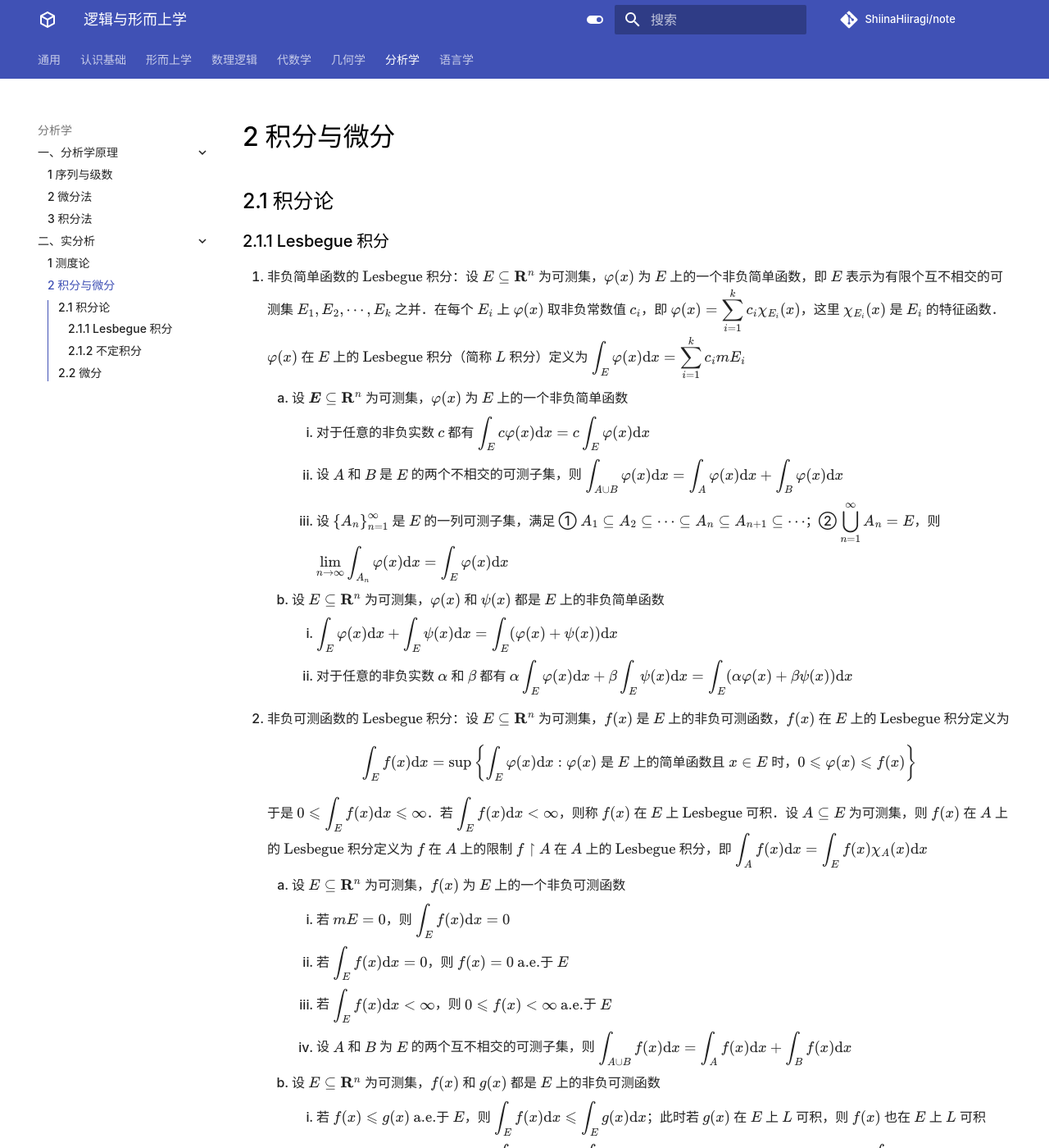
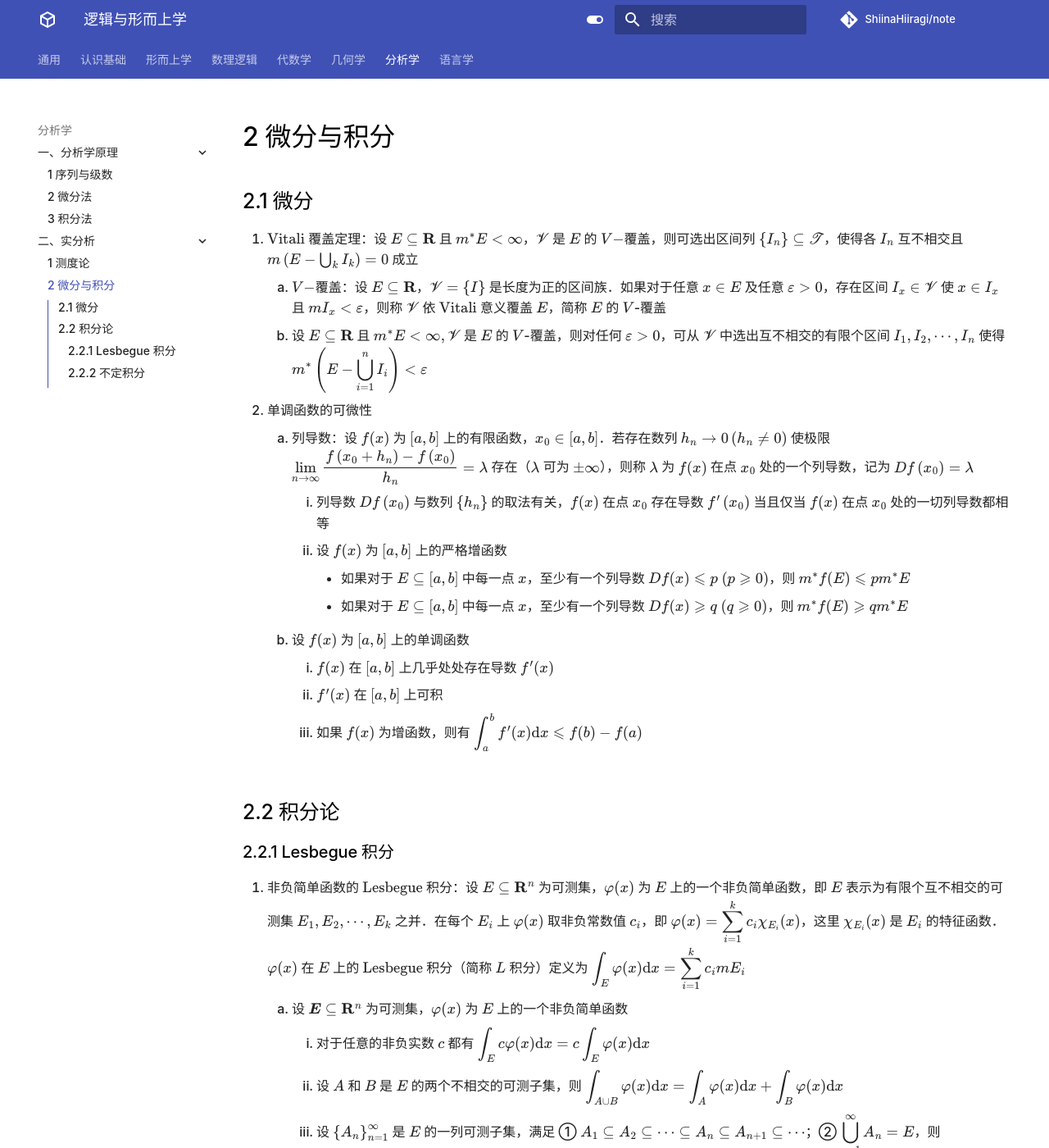
Before and after one commit to ShiinaHiiragi/note, an MkDocs documentation site: the page built from docs/anly/real/lbg.md, in a window 1280 px wide and 1400 px high. Shown: the whole window at 82% size. Built offline with MkDocs 1.6.1 and Material for MkDocs 9.7.7, drawn with Linux system fonts in a browser that asks for light colours; comment, search, counter and statistics services are not loaded; some of the changed text lies outside the part shown.

Commit message:
stage for title alter

```diff
--- a/docs/anly/real/lbg.md
+++ b/docs/anly/real/lbg.md
@@ -1,7 +1,23 @@
-# 2 积分与微分
+# 2 微分与积分
 
-## 2.1 积分论
-### 2.1.1 Lesbegue 积分
+## 2.1 微分
+1. $\text{Vitali}$ 覆盖定理：设 $E \subseteq \mathbf{R}$ 且 $m^{*} E<\infty$，$\mathscr{V}$ 是 $E$ 的 $V-$覆盖，则可选出区间列 $\left\{I_{n}\right\} \subseteq \mathscr{T}$，使得各 $I_{n}$ 互不相交且 $m\left(E - \bigcup_{k} I_{k}\right)=0$ 成立
+    1. $V-$覆盖：设 $E \subseteq \mathbf{R}$，$\mathscr{V}=\{I\}$ 是长度为正的区间族．如果对于任意 $x \in E$ 及任意 $\varepsilon>0$，存在区间 $I_{x} \in \mathscr{V}$ 使 $x \in I_{x}$ 且 $m I_{x}<\varepsilon$，则称 $\mathscr{V}$ 依 $\text{Vitali}$ 意义覆盖 $E$，简称 $E$ 的 $V$-覆盖
+    2. 设 $E \subseteq \mathbf{R}$ 且 $m^{*} E<\infty, \mathscr{V}$ 是 $E$ 的 $V$-覆盖，则对任何 $\varepsilon>0$，可从 $\mathscr{V}$ 中选出互不相交的有限个区间 $I_{1}, I_{2}, \cdots, I_{n}$ 使得 ${\displaystyle m^{*}\left(E - \bigcup_{i=1}^{n} I_{i}\right)<\varepsilon}$
+2. 单调函数的可微性
+    1. 列导数：设 $f(x)$ 为 $[a, b]$ 上的有限函数，$x_{0} \in[a, b]$．若存在数列 $h_{n} \rightarrow 0\left(h_{n} \neq 0\right)$ 使极限 ${\displaystyle \lim _{n \to \infty} \dfrac{f\left(x_{0}+h_{n}\right)-f\left(x_{0}\right)}{h_{n}}=\lambda}$ 存在（$\lambda$ 可为 $\pm \infty$），则称 $\lambda$ 为 $f(x)$ 在点 $x_{0}$ 处的一个列导数，记为 $D f\left(x_{0}\right)=\lambda$
+        1. 列导数 $D f\left(x_{0}\right)$ 与数列 $\left\{h_{n}\right\}$ 的取法有关，$f(x)$ 在点 $x_{0}$ 存在导数 $f^{\prime}\left(x_{0}\right)$ 当且仅当 $f(x)$ 在点 $x_{0}$ 处的一切列导数都相等
+        2. 设 $f(x)$ 为 $[a, b]$ 上的严格增函数
+            - 如果对于 $E \subseteq[a, b]$ 中每一点 $x$，至少有一个列导数 $D f(x) \leqslant p \ (p \geqslant 0)$，则 $m^{*} f(E) \leqslant p m^{*} E$
+            - 如果对于 $E \subseteq[a, b]$ 中每一点 $x$，至少有一个列导数 $D f(x) \geqslant q \ (q \geqslant 0)$，则 $m^{*} f(E) \geqslant q m^{*} E$
+    2. 设 $f(x)$ 为 $[a, b]$ 上的单调函数
+        1. $f(x)$ 在 $[a, b]$ 上几乎处处存在导数 $f^{\prime}(x)$
+        2. $f^{\prime}(x)$ 在 $[a, b]$ 上可积
+        3. 如果 $f(x)$ 为增函数，则有 ${\displaystyle \int_{a}^{b} f^{\prime}(x) \mathrm{d} x \leqslant f(b)-f(a)}$
+
+
+## 2.2 积分论
+### 2.2.1 Lesbegue 积分
 1. 非负简单函数的 $\text{Lesbegue}$ 积分：设 $E \subseteq \mathbf{R}^{n}$ 为可测集，$\varphi(x)$ 为 $E$ 上的一个非负简单函数，即 $E$ 表示为有限个互不相交的可测集 $E_{1}, E_{2}, \cdots, E_{k}$ 之并．在每个 $E_{i}$ 上 $\varphi(x)$ 取非负常数值 $c_{i}$，即 ${\displaystyle \varphi(x)=\sum_{i=1}^{k} c_{i} \chi_{E_{i}}(x)}$，这里 $\chi_{E_{i}}(x)$ 是 $E_{i}$ 的特征函数．$\varphi(x)$ 在 $E$ 上的 $\text{Lesbegue}$ 积分（简称 $L$ 积分）定义为 ${\displaystyle \int_{E} \varphi(x) \mathrm{d} x=\sum_{i=1}^{k} c_{i} m E_{i}}$
     1. 设 $\boldsymbol{E} \subseteq \mathbf{R}^{n}$ 为可测集，$\varphi(x)$ 为 $E$ 上的一个非负简单函数
         1. 对于任意的非负实数 $c$ 都有 ${\displaystyle \int_{E} c \varphi(x) \mathrm{d} x=c \int_{E} \varphi(x) \mathrm{d} x}$
@@ -87,20 +103,5 @@
         1. 设 $f(P)=f(x, y)$ 在 $A \times B \subseteq \mathbf{R}^{p+q}$（$A, B$ 分别为 $\mathbf{R}^{p}$ 与 $\mathbf{R}^{q}$ 中之可测集）上非负可测，则对 $\text{a.e.}$的 $x \in A$，$f(x, y)$ 作为 $y$ 的函数在 $B$ 上可测，且 ${\displaystyle \int_{A \times B} f(P) \mathrm{d} P=\int_{A} \mathrm{d} x \int_{B} f(x, y) \mathrm{d} y}$
         2. 设 $f(P)=f(x, y)$ 在 $A \times B \subseteq \mathbf{R}^{p+q}$ 上可积，则对 $\text{a.e.}$的 $x \in A$，$f(x, y)$ 作为 $y$ 的函数在 $B$ 上可积．又 ${\displaystyle \int_{B} f(x, y) \mathrm{d} y}$ 作为 $x$ 的函数在 $A$ 上可积且 ${\displaystyle \int_{A \times B} f(P) \mathrm{d} P=\int_{A} \mathrm{d} x \int_{B} f(x, y) \mathrm{d} y}$
 
-### 2.1.2 不定积分
+### 2.2.2 不定积分
 1. 有界变差函数
-
-## 2.2 微分
-1. $\text{Vitali}$ 覆盖定理：设 $E \subseteq \mathbf{R}$ 且 $m^{*} E<\infty$，$\mathscr{V}$ 是 $E$ 的 $V-$覆盖，则可选出区间列 $\left\{I_{n}\right\} \subseteq \mathscr{T}$，使得各 $I_{n}$ 互不相交且 $m\left(E - \bigcup_{k} I_{k}\right)=0$ 成立
-    1. $V-$覆盖：设 $E \subseteq \mathbf{R}$，$\mathscr{V}=\{I\}$ 是长度为正的区间族．如果对于任意 $x \in E$ 及任意 $\varepsilon>0$，存在区间 $I_{x} \in \mathscr{V}$ 使 $x \in I_{x}$ 且 $m I_{x}<\varepsilon$，则称 $\mathscr{V}$ 依 $\text{Vitali}$ 意义覆盖 $E$，简称 $E$ 的 $V$-覆盖
-    2. 设 $E \subseteq \mathbf{R}$ 且 $m^{*} E<\infty, \mathscr{V}$ 是 $E$ 的 $V$-覆盖，则对任何 $\varepsilon>0$，可从 $\mathscr{V}$ 中选出互不相交的有限个区间 $I_{1}, I_{2}, \cdots, I_{n}$ 使得 ${\displaystyle m^{*}\left(E - \bigcup_{i=1}^{n} I_{i}\right)<\varepsilon}$
-2. 单调函数的可微性
-    1. 列导数：设 $f(x)$ 为 $[a, b]$ 上的有限函数，$x_{0} \in[a, b]$．若存在数列 $h_{n} \rightarrow 0\left(h_{n} \neq 0\right)$ 使极限 ${\displaystyle \lim _{n \to \infty} \dfrac{f\left(x_{0}+h_{n}\right)-f\left(x_{0}\right)}{h_{n}}=\lambda}$ 存在（$\lambda$ 可为 $\pm \infty$），则称 $\lambda$ 为 $f(x)$ 在点 $x_{0}$ 处的一个列导数，记为 $D f\left(x_{0}\right)=\lambda$
-        1. 列导数 $D f\left(x_{0}\right)$ 与数列 $\left\{h_{n}\right\}$ 的取法有关，$f(x)$ 在点 $x_{0}$ 存在导数 $f^{\prime}\left(x_{0}\right)$ 当且仅当 $f(x)$ 在点 $x_{0}$ 处的一切列导数都相等
-        2. 设 $f(x)$ 为 $[a, b]$ 上的严格增函数
-            - 如果对于 $E \subseteq[a, b]$ 中每一点 $x$，至少有一个列导数 $D f(x) \leqslant p \ (p \geqslant 0)$，则 $m^{*} f(E) \leqslant p m^{*} E$
-            - 如果对于 $E \subseteq[a, b]$ 中每一点 $x$，至少有一个列导数 $D f(x) \geqslant q \ (q \geqslant 0)$，则 $m^{*} f(E) \geqslant q m^{*} E$
-    2. 设 $f(x)$ 为 $[a, b]$ 上的单调函数
-        1. $f(x)$ 在 $[a, b]$ 上几乎处处存在导数 $f^{\prime}(x)$
-        2. $f^{\prime}(x)$ 在 $[a, b]$ 上可积
-        3. 如果 $f(x)$ 为增函数，则有 ${\displaystyle \int_{a}^{b} f^{\prime}(x) \mathrm{d} x \leqslant f(b)-f(a)}$
--- a/mkdocs.yml
+++ b/mkdocs.yml
@@ -176,7 +176,7 @@ nav:
       - 3 积分法: anly/princ/int.md
     - 二、实分析:
       - 1 测度论: anly/real/ms.md
-      - 2 积分与微分: anly/real/lbg.md
+      - 2 微分与积分: anly/real/lbg.md
   - 语言学:
     - 一、类型论:
       - 1 一般类型论: lang/type/gen.md
```
